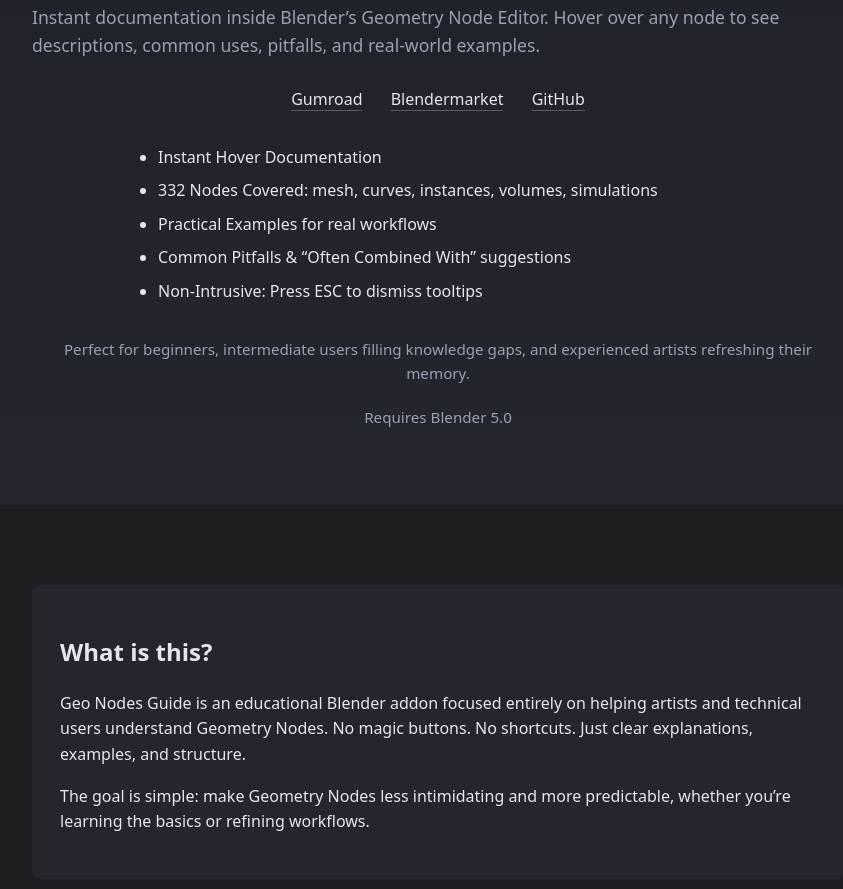
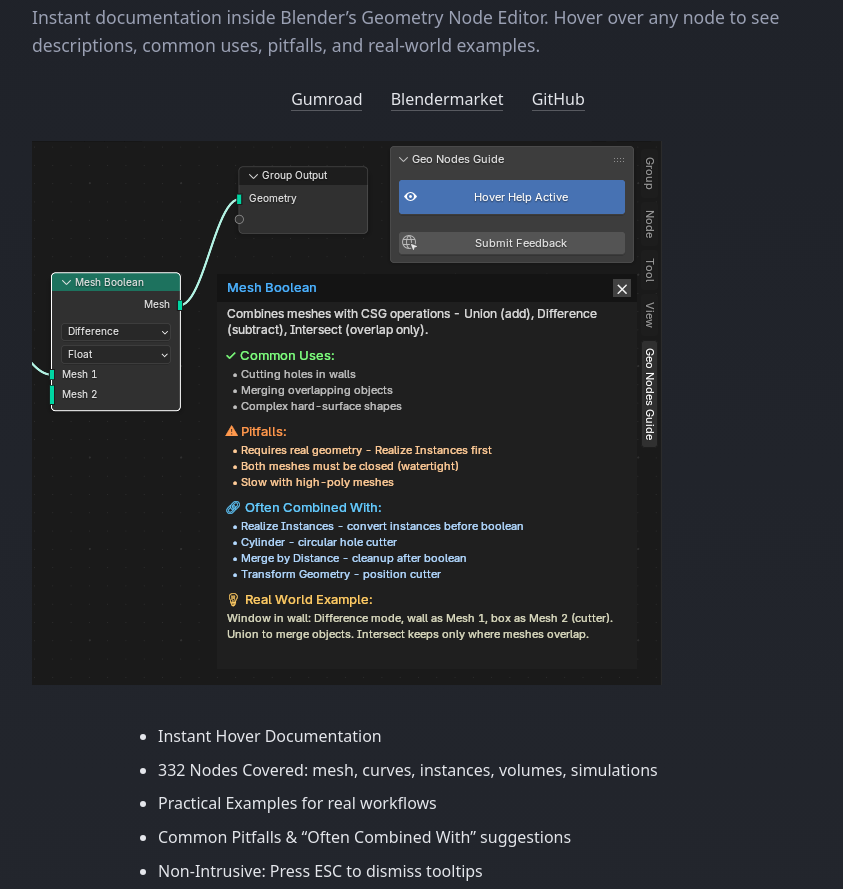
Before and after one commit to addonyte/geo-nodes-guide-site, a plain HTML site: page index.html in a window 1280 px wide. Shown: the part 361-1250 px from the top of the page, without its empty margins (202-1045 px from the left). Drawn offline with Linux system fonts and the light colour scheme.

Commit message:
Update index.html

```diff
--- a/index.html
+++ b/index.html
@@ -44,6 +44,14 @@
         <a href="https://www.blendermarket.com/products/geo-nodes-guide" target="_blank" rel="noopener noreferrer">Blendermarket</a>
         <a href="https://github.com/addonyte/geo-nodes-guide" target="_blank" rel="noopener noreferrer">GitHub</a>
       </div>
+
+<div class="addon-image">
+  <img
+    src="images/in editor.png"
+    alt="Geo Nodes Guide addon showing instant hover documentation inside Blender"
+  />
+</div>
+
 
       <ul class="features">
         <li>Instant Hover Documentation</li>
```
